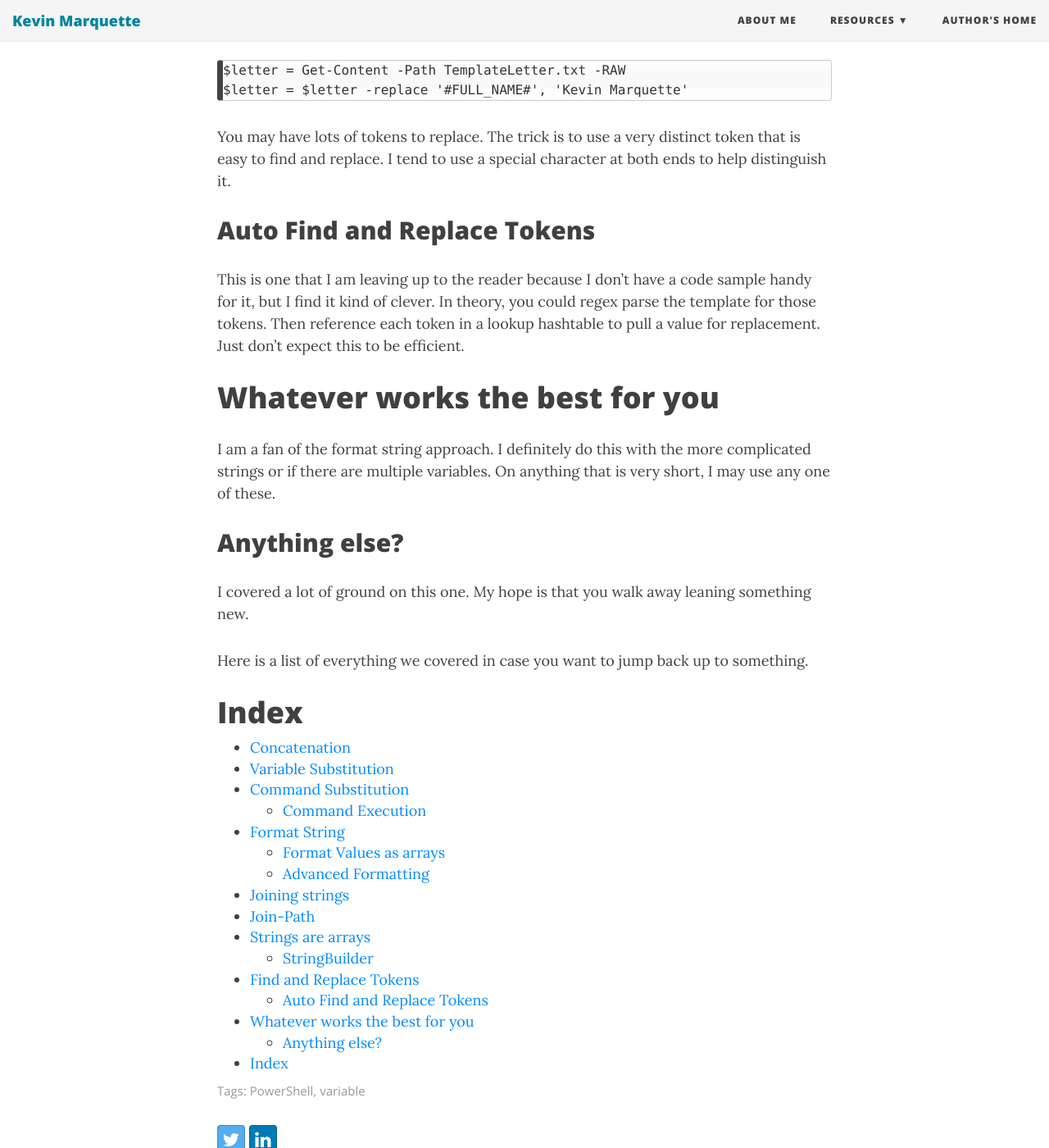
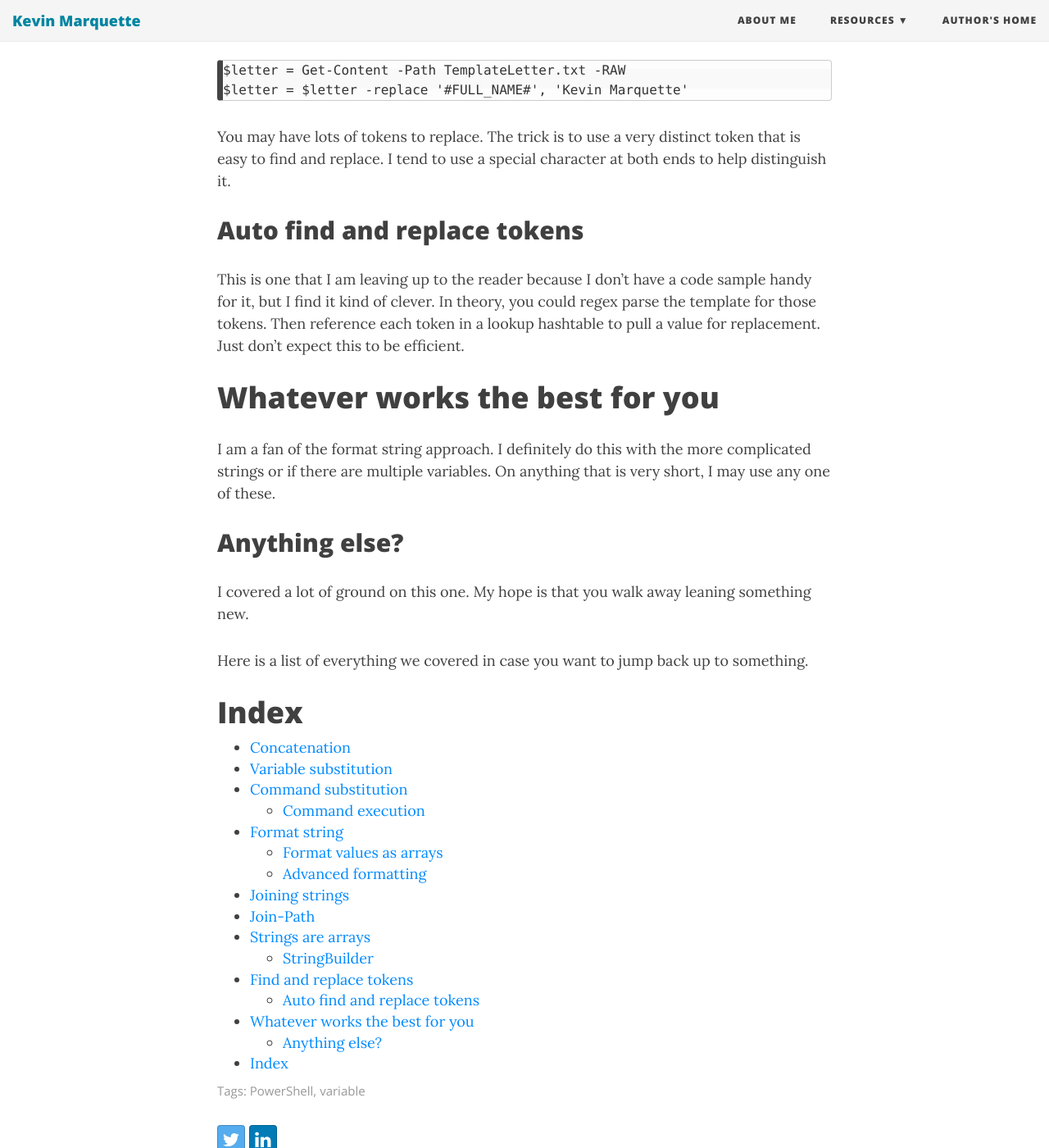
Before and after one commit to KevinMarquette/kevinmarquette.github.io, a Jekyll site: the page built from _posts/2017-1-13-powershell-variable-substitution-in-strings.md, in a window 1280 px wide and 1400 px high, scrolled down 6001 px. Shown: the whole window at 82% size. Built offline with Jekyll 4.4.1, drawn with Linux system fonts in a browser that asks for light colours; nearby versions of some CDN libraries; a script that is not in the unit is left out; some of the changed text lies outside the part shown.

Commit message:
Adjusted case on headdings

```diff
--- a/_posts/2017-1-13-powershell-variable-substitution-in-strings.md
+++ b/_posts/2017-1-13-powershell-variable-substitution-in-strings.md
@@ -25,7 +25,7 @@ This works out OK when there are very few values to add. Especially so if there
 
 This is a very simple and common requirement and this is already getting harder to read.
 
-# Variable Substitution
+# Variable substitution
 
 Powershell has another option that is very easy. You can specify your variables directly in the strings.
 
@@ -33,7 +33,7 @@ Powershell has another option that is very easy. You can specify your variables
 
 This is where the type of quotes you use on your strings makes a difference. A double quoted string will allow the substitution but a single quoted string will not. There are times you will want one of the other so you have an option.
 
-# Command Substitution
+# Command substitution
 
 Things get a little tricky when you start trying to get the values of properties into a string. This is where many new people get tripped up. First let me show you what they think should work (and at face value almost looks like it should).
 
@@ -50,7 +50,7 @@ Powershell allows you to do command execution inside the string with a special s
 
 This works great for some situations but it can get just as crazy as concatenation if you have just a few variables.
 
-## Command Execution
+## Command execution
 
 I kind of glazed over this really quickly a second ago. You can run commands inside a string.
 
@@ -58,7 +58,7 @@ I kind of glazed over this really quickly a second ago. You can run commands ins
 
 Even though I have this option, I don't like it. It gets cluttered quickly and hard to debug. I will either run the command and save to a variable or use a format string.
 
-# Format String
+# Format string
 
 .Net has a way to format strings that I find to be fairly easy to work with. First let me show you the static method for it before I show you the Powershell shortcut to do the same thing.
 
@@ -72,7 +72,7 @@ What is happening here is that the string is parsed for the tokens `{0}` and `{1
 
 The more complicated the string gets, the more value you will get out of this approach.
 
-## Format Values as arrays
+## Format values as arrays
 
 If your format line gets too long, you can place your values into an array first.
 
@@ -84,7 +84,7 @@ If your format line gets too long, you can place your values into an array first
 
 This is not splatting because I am passing the whole array in, but the idea is similar.
 
-## Advanced Formatting
+## Advanced formatting
 
 I intentionally called these out as comming from .Net because there are lots of formatting options allready well [documented](https://msdn.microsoft.com/en-us/library/system.string.format(v=vs.110).aspx) on it. There are build in ways to format various data types.
 
@@ -158,7 +158,7 @@ StringBuilder is also very popular for building large strings from lots of small
 
 Again, this is something that I am reaching out to .Net for. I don't use it often anymore but it is good to know it is there.
 
-# Find and Replace Tokens
+# Find and replace tokens
 
 That covers it for the stuff built into Powershell. While most of thease features limit your need to roll your own solution, there are times where you may have large template files where you want to replace strings inside.
 
@@ -169,7 +169,7 @@ Let us assume you pulled in a template from a file that has a lot of text.
 
 You may have lots of tokens to replace. The trick is to use a very distinct token that is easy to find and replace. I tend to use a special character at both ends to help distinguish it.
 
-## Auto Find and Replace Tokens
+## Auto find and replace tokens
 
 This is one that I am leaving up to the reader because I don't have a code sample handy for it, but I find it kind of clever. In theory, you could regex parse the template for those tokens. Then reference each token in a lookup hashtable to pull a value for replacement. Just don't expect this to be efficient.
 
```
